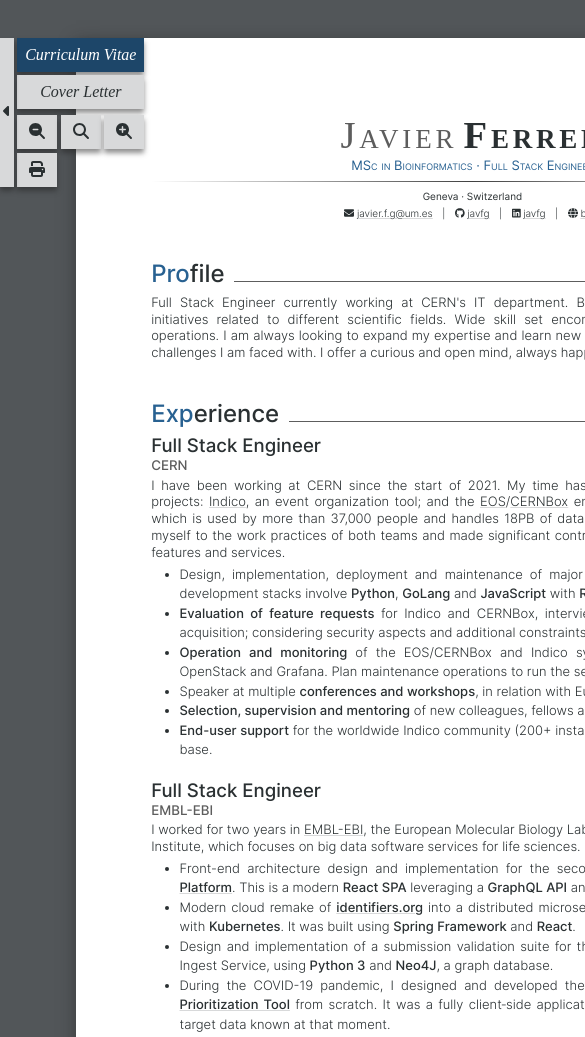
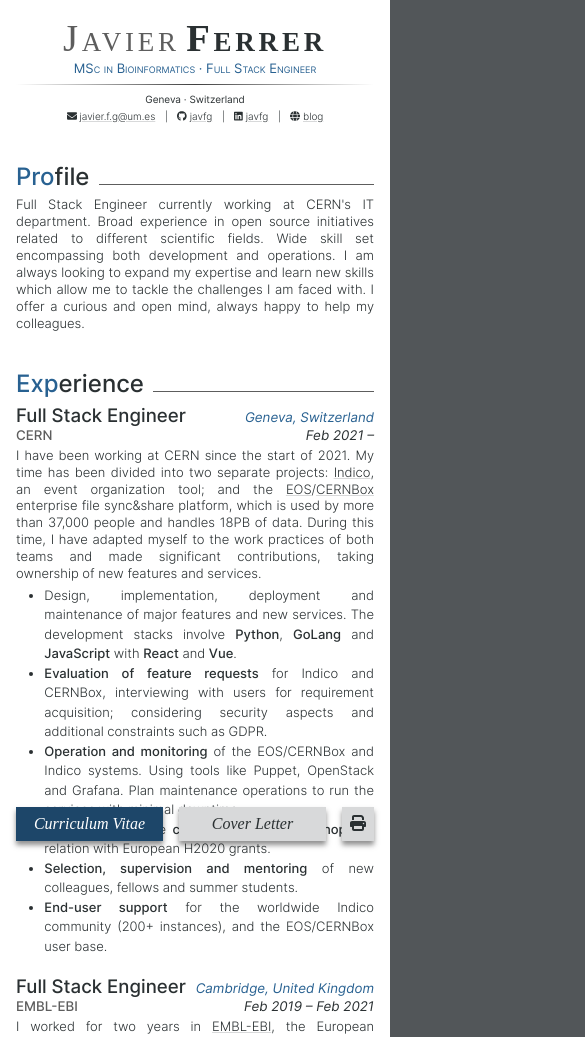
Before and after one commit to javfg/cvgen, a Gatsby site: page / in a window 390 px wide. Shown: the top 1037 px of the page, 585 px wide, since content can reach past the window. Built offline with nearby package versions, Linux system fonts and the light colour scheme; Gatsby itself is replaced by a stand-in of ours; a web font is replaced by a local one.

Commit message:
Mobile layout

```diff
--- a/src/components/sideMenu.js
+++ b/src/components/sideMenu.js
@@ -74,7 +74,7 @@ function SideMenu({ selection = 'cv', docHandler }) {
 
   return (
     <div ref={sideMenuRef} className="side-menu">
-      <div className="side-menu-column">
+      <div id="side-menu-hide" className="side-menu-column">
         <button
           className="long"
           title={`${visible ? 'Hide' : 'Show'} controls (h)`}
@@ -83,7 +83,11 @@ function SideMenu({ selection = 'cv', docHandler }) {
           <FontAwesomeIcon className={visible ? 'ico' : 'ico rotated'} icon={faCaretLeft} />
         </button>
       </div>
-      <div className="side-menu-column hidable" style={{ left: visible ? 0 : -160 }}>
+      <div
+        id="side-menu-doc"
+        className="side-menu-column hidable"
+        style={{ left: visible ? 0 : -160 }}
+      >
         <button
           id="button-cv"
           className={`side-menu-button${selection === 'cv' ? ' selected' : ''}`}
@@ -102,7 +106,7 @@ function SideMenu({ selection = 'cv', docHandler }) {
         >
           Cover Letter
         </button>
-        <div className="side-menu-row spaced">
+        <div id="side-menu-zoom" className="side-menu-row spaced">
           <button
             className="side-menu-button small"
             title="Zoom out (-)"
@@ -128,7 +132,7 @@ function SideMenu({ selection = 'cv', docHandler }) {
             <FontAwesomeIcon icon={faMagnifyingGlassPlus} />
           </button>
         </div>
-        <div className="side-menu-row">
+        <div id="side-menu-print" className="side-menu-row">
           <button
             className="side-menu-button small"
             title="Open print dialog (p)"
--- a/src/styles/sidemenu.scss
+++ b/src/styles/sidemenu.scss
@@ -71,3 +71,27 @@
     }
   }
 }
+
+@media screen and (max-width: 600px) {
+  #side-menu-hide,
+  #side-menu-zoom {
+    display: none;
+  }
+
+  .side-menu {
+    position: sticky;
+    bottom: 0;
+    margin-top: 1rem;
+
+    .side-menu-column {
+      flex-direction: row;
+      gap: 1rem;
+      width: 100%;
+      margin: 0 1rem;
+
+      button {
+        flex: 1;
+      }
+    }
+  }
+}
--- a/src/styles/styles.scss
+++ b/src/styles/styles.scss
@@ -115,3 +115,18 @@ em {
 table {
   page-break-inside: avoid;
 }
+
+@media screen and (max-width: 600px) {
+  html {
+    main {
+      flex-direction: column-reverse;
+      padding: 0;
+
+      .page {
+        min-height: auto;
+        width: 100%;
+        padding: 1rem;
+      }
+    }
+  }
+}
```
